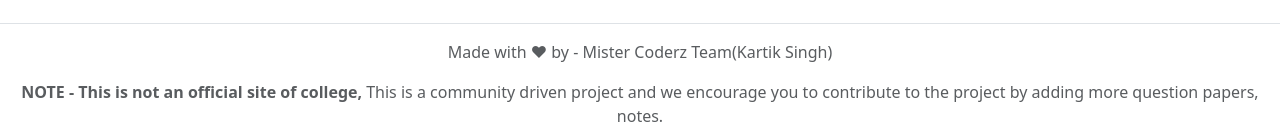
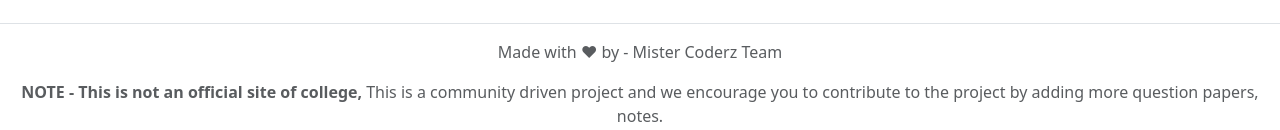
Before and after one commit to 14kartiksingh/geu, a plain HTML site: page about_us.html in a window 1280 px wide. Shown: the part 710-840 px from the top of the page. Drawn offline with nearby package versions, Linux system fonts and the light colour scheme.

Commit message:
Update about_us.html

```diff
--- a/about_us.html
+++ b/about_us.html
@@ -206,7 +206,7 @@
             <li class="nav-item"><a href="#" class="nav-link px-2 text-body-secondary">ABOUT US</a></li>
             <li class="nav-item"><a href="#" class="nav-link px-2 text-body-secondary">CONTRIBUTE</a></li>
         </ul>
-        <p class="text-center text-body-secondary">Made with ❤ by - Mister Coderz Team(Kartik Singh)</p>
+        <p class="text-center text-body-secondary">Made with ❤ by - Mister Coderz Team</p>
         <p class="text-center text-body-secondary"><strong>NOTE - This is not an official site of college,</strong> This
             is a community driven project and we
             encourage you to contribute to the project by adding more question papers, notes.</p>
```
